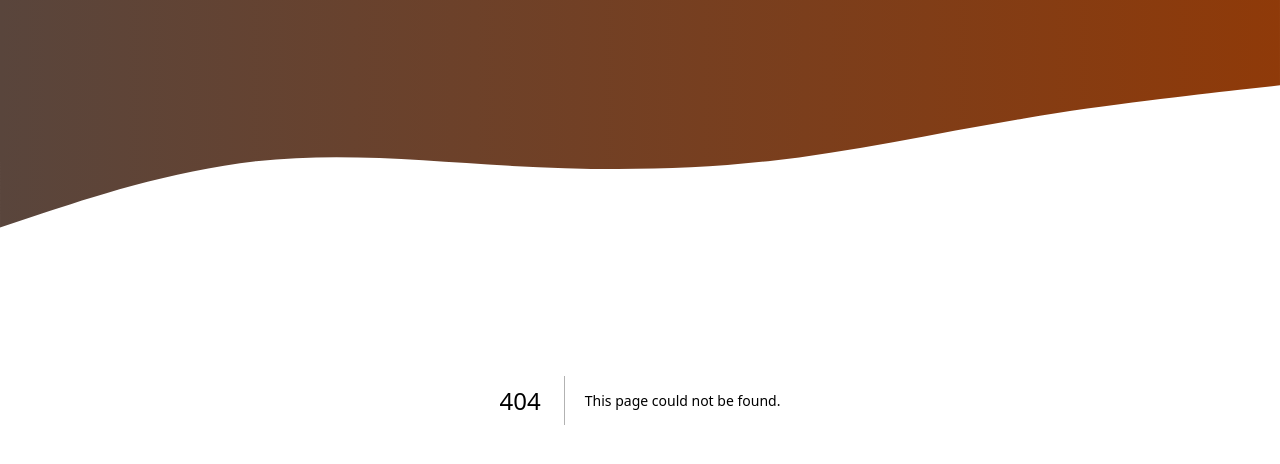
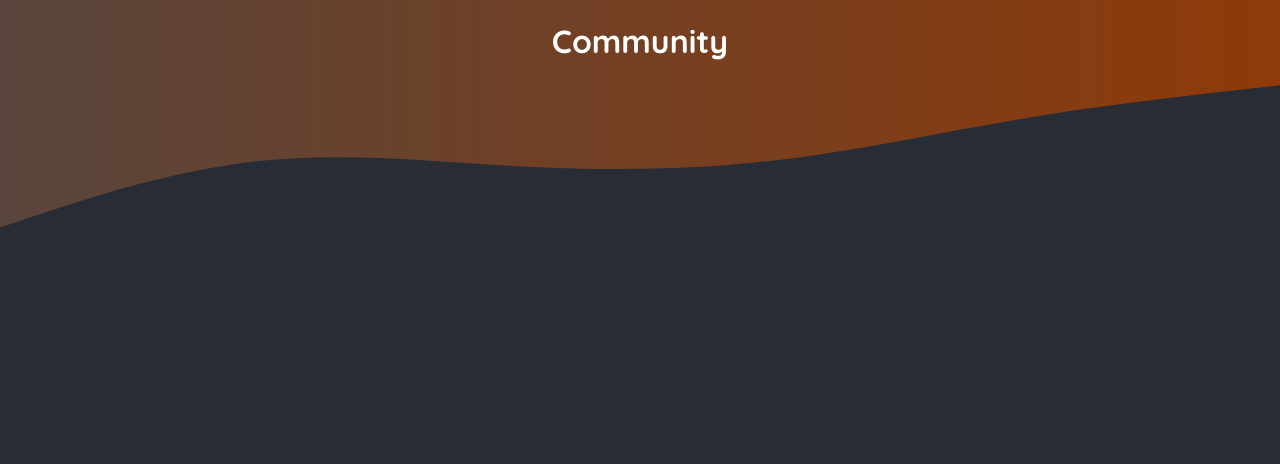
Before and after one commit to donbmt92/foodies, a Next.js app: page /community in a window 1280 px wide. Before the commit this address had no page. Shown: the top 464 px of the page. Built offline with nearby package versions, Linux system fonts and the light colour scheme.

Commit message:
ComponentSetup

```diff
--- /dev/null
+++ b/app/community/page.js
@@ -0,0 +1,9 @@
+export default function Community() {
+    return (
+      <main>
+        <h1 style={{ color: 'white', textAlign: 'center' }}>
+          Community
+        </h1>
+      </main>
+    );
+  }
```
Also changed, not shown: app/meals/[mealSlug]/page.js (added, +9 -0 lines), app/meals/page.js (added, +9 -0 lines), app/meals/share/page.js (added, +9 -0 lines), 1 other file (tests, documents, lock files or other folders).
